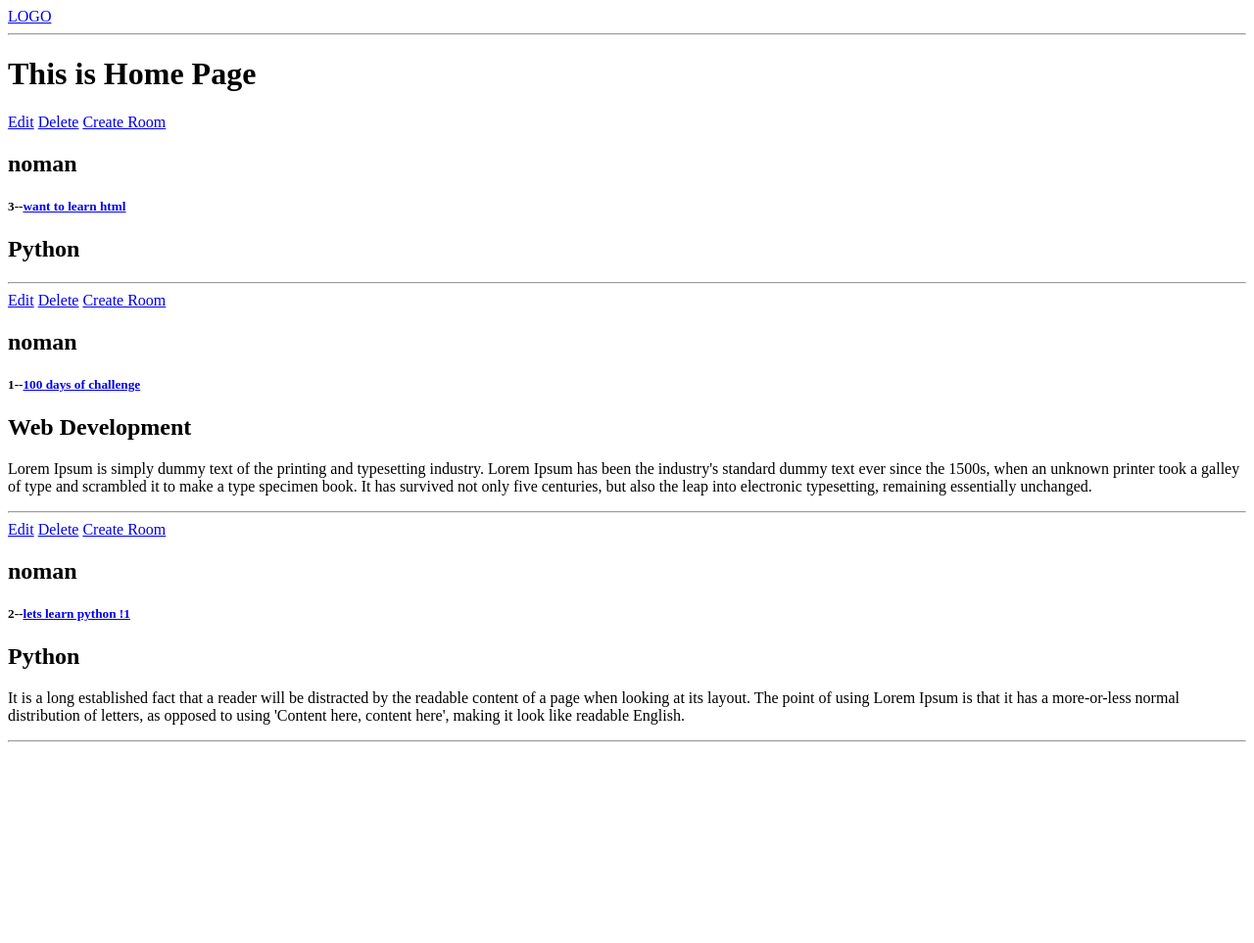
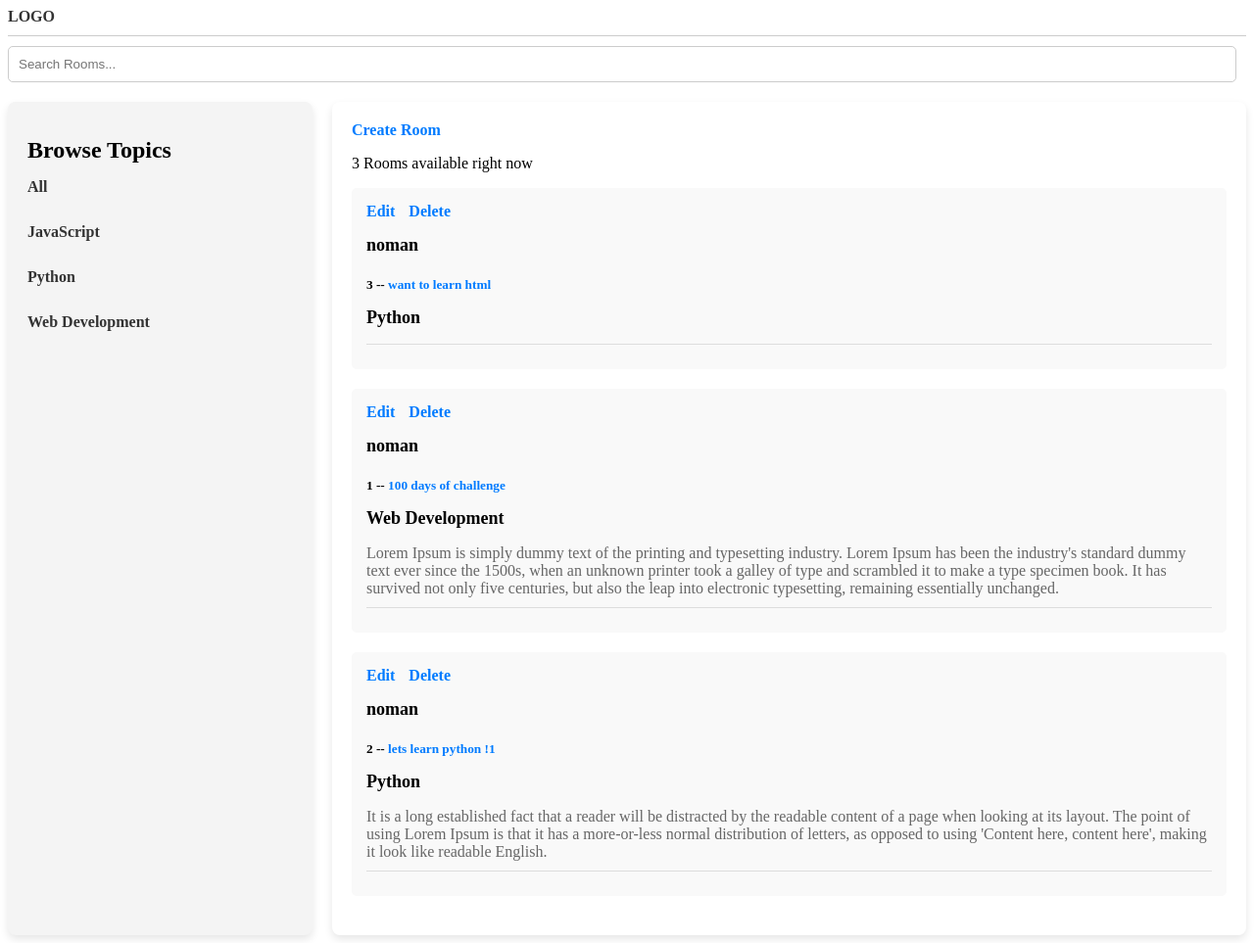
Before and after one commit to NomanShariq/Study-portal, a Django app: page / in a window 1280 px wide. Shown: the whole page at 98% size. Before the commit the page ends 758 px from the top, so only its background shows below. Run offline with Django 4.2, Linux system fonts and the light colour scheme; data comes from the database, SQL or seed files in the repository; both versions use the stored data as it was after the commit.

Commit message:
Search filter done

```diff
--- a/base/templates/base/home.html
+++ b/base/templates/base/home.html
@@ -1,25 +1,111 @@
 {% extends "main.html" %}
 
+{% block content %}
+    <style>
+        /* Style for the grid layout */
+        .home-container {
+            display: grid;
+            grid-template-columns: 1fr 3fr;
+            gap: 20px; /* Add gap between columns */
+        }
 
-{% block content %}
-<h1>This is Home Page</h1>
+        /* Left column styles */
+        .topics-column {
+            background-color: #f4f4f4;
+            padding: 20px;
+            border-radius: 8px;
+            box-shadow: 0 4px 8px rgba(0, 0, 0, 0.1);
+        }
 
-<div>
-    <div>
-        {% for room in rooms %}
-        <div>
-            <a href="{% url 'update-room' room.id %}">Edit</a>
-            <a href="{% url 'delete-room' room.id %}">Delete</a>
+        .topics-column h1 {
+            font-size: 24px;
+            margin-bottom: 15px;
+        }
+
+        .topics-list a {
+            display: block;
+            margin-bottom: 10px;
+            text-decoration: none;
+            color: #333;
+        }
+
+        /* Right column styles */
+        .rooms-column {
+            padding: 20px;
+            border-radius: 8px;
+            box-shadow: 0 4px 8px rgba(0, 0, 0, 0.1);
+        }
+
+        .rooms-column a {
+            margin-right: 10px;
+            text-decoration: none;
+            color: #007bff;
+        }
+
+        .room-item {
+            background-color: #f9f9f9;
+            border-radius: 5px;
+            padding: 15px;
+            margin-bottom: 20px;
+        }
+
+        .room-item h2 {
+            font-size: 18px;
+            margin-bottom: 5px;
+        }
+
+        .room-item h5 {
+            margin-bottom: 10px;
+        }
+
+        .room-item p {
+            margin-bottom: 10px;
+            color: #666;
+        }
+
+        .room-item a {
+            color: #007bff;
+            text-decoration: none;
+        }
+
+        .room-item a:hover {
+            text-decoration: underline;
+        }
+
+        .room-item hr {
+            border: none;
+            border-top: 1px solid #ddd;
+            margin: 10px 0;
+        }
+    </style>
+
+    <div class="home-container">
+        <div class="topics-column">
+            <h1>Browse Topics</h1>
+            <div class="topics-list">
+                <a href="{% url 'home' %}">All</a><br/>
+                {% for topic in topic %}
+                    <a href="{% url 'home' %}?q={{topic.name}}">{{topic.name}}</a><br/>
+                {% endfor %}
+            </div>
+        </div>
+
+        <div class="rooms-column">
             <a href="{% url 'create-room' %}">Create Room</a>
-
-            <h2>{{room.host.username}}</h2>
-            <h5>{{room.id}}--<a href="{% url 'room' room.id %}">{{room.name}}</a></h5>
-            <h2>{{room.topic}}</h2>
-            <p>{{room.description}}</p>
-            <hr>
+            <p>{{room_count}} Rooms available right now</p>
+            <div class="room-list">
+                {% for room in rooms %}
+                    <div class="room-item">
+                        <a href="{% url 'update-room' room.id %}">Edit</a>
+                        <a href="{% url 'delete-room' room.id %}">Delete</a>
+                        <h2>{{ room.host.username }}</h2>
+                        <h5>{{ room.id }} -- <a href="{% url 'room' room.id %}">{{ room.name }}</a></h5>
+                        <h2>{{ room.topic }}</h2>
+                        <p>{{ room.description }}</p>
+                        <hr>
+                    </div>
+                {% endfor %}
+            </div>
         </div>
-        {% endfor %}
     </div>
-</div>
-
 {% endblock content %}
--- a/base/views.py
+++ b/base/views.py
@@ -1,7 +1,7 @@
 from django.shortcuts import redirect, render
 from base.form import Roomform
-
-from base.models import Room
+from django.db.models import Q
+from base.models import Room, Topic
 
 # Create your views here.
 
@@ -12,8 +12,15 @@ from base.models import Room
 # ]
 
 def homepage(request):
-    rooms = Room.objects.all()
-    context = {'rooms' : rooms}
+    q = request.GET.get('q') if request.GET.get('q') != None else ''
+    rooms = Room.objects.filter(
+        Q(topic__name__icontains=q) |
+        Q(name__icontains=q) |
+        Q(description__icontains=q)
+    )
+    topic = Topic.objects.all()
+    room_count = rooms.count()
+    context = {'rooms' : rooms , 'topic':topic , 'room_count': room_count}
     return render(request, 'base/home.html', context)
 
 def room(request,pk):
--- a/templates/navbar.html
+++ b/templates/navbar.html
@@ -1,7 +1,61 @@
-<a href="/">
-    LOGO
-</a>
-<!-- <a href="room/">
-    Room
-</a> -->
-<hr>
+
+    <style>
+        a {
+            text-decoration: none;
+            color: #333;
+            font-weight: bold;
+        }
+
+        a:hover {
+            text-decoration: underline;
+        }
+
+        hr {
+            border: none;
+            border-top: 1px solid #ccc;
+            margin: 10px 0;
+        }
+
+        /* Search form styles */
+        form {
+            display: flex;
+            align-items: center;
+            margin-bottom: 20px;
+        }
+
+        input[type="text"] {
+            padding: 10px;
+            border-radius: 5px;
+            border: 1px solid #ccc;
+            margin-right: 10px;
+            flex: 1;
+        }
+
+        input[type="text"]:focus {
+            outline: none;
+            border-color: #007bff;
+        }
+
+        input[type="submit"] {
+            background-color: #007bff;
+            color: #fff;
+            border: none;
+            padding: 10px 20px;
+            border-radius: 5px;
+            cursor: pointer;
+        }
+
+        input[type="submit"]:hover {
+            background-color: #0056b3;
+        }
+    </style>
+
+
+    <a href="/">
+        LOGO
+    </a>
+    <hr>
+
+    <form action="{% url 'home' %}" method="GET">
+        <input type="text" name="q" placeholder="Search Rooms...">
+    </form>
```
Also changed, not shown: db.sqlite3.
